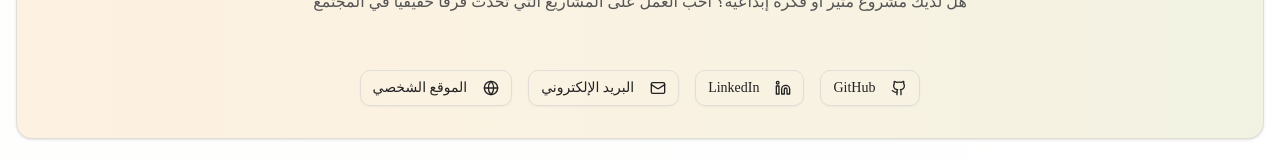
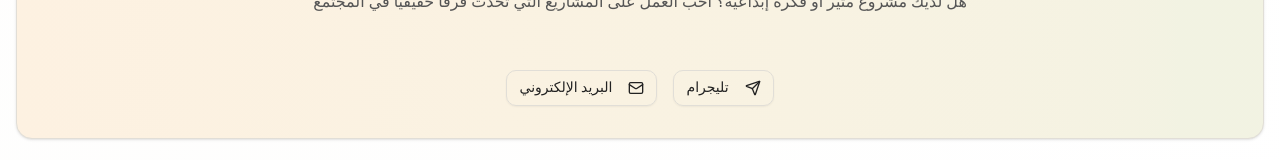
Before and after one commit to wailTz55/AlManr_frontend, a Next.js app: page /developer in a window 1280 px wide. Shown: the part 2058-2218 px from the top of the page. Built offline with nearby package versions, Linux system fonts and the light colour scheme; no server answers.

Commit message:
update devloper page

```diff
--- a/components/developer-page.tsx
+++ b/components/developer-page.tsx
@@ -5,7 +5,7 @@ import { Card } from "@/components/ui/card"
 import { Button } from "@/components/ui/button"
 import { Badge } from "@/components/ui/badge"
 import { ScrollAnimation } from "@/components/scroll-animations"
-import { Code, Palette, Zap, Heart, Github, Linkedin, Mail, Globe, Coffee, Star, Award, Lightbulb } from "lucide-react"
+import { Code, Palette, Zap, Heart, Mail, Coffee, Star, Award, Lightbulb, Send } from "lucide-react"
 
 export function DeveloperPage() {
   const [isHeartAnimating, setIsHeartAnimating] = useState(false)
@@ -210,21 +210,17 @@ export function DeveloperPage() {
             هل لديك مشروع مثير أو فكرة إبداعية؟ أحب العمل على المشاريع التي تحدث فرقاً حقيقياً في المجتمع
           </p>
           <div className="flex justify-center gap-4 flex-wrap">
-            <Button variant="outline" className="hover-lift bg-transparent">
-              <Github className="w-4 h-4 ml-2" />
-              GitHub
+            <Button variant="outline" className="hover-lift bg-transparent" asChild>
+              <a href="https://t.me/WailTZ19" target="_blank" rel="noopener noreferrer">
+                <Send className="w-4 h-4 ml-2" />
+                تليجرام
+              </a>
             </Button>
-            <Button variant="outline" className="hover-lift bg-transparent">
-              <Linkedin className="w-4 h-4 ml-2" />
-              LinkedIn
-            </Button>
-            <Button variant="outline" className="hover-lift bg-transparent">
-              <Mail className="w-4 h-4 ml-2" />
-              البريد الإلكتروني
-            </Button>
-            <Button variant="outline" className="hover-lift bg-transparent">
-              <Globe className="w-4 h-4 ml-2" />
-              الموقع الشخصي
+            <Button variant="outline" className="hover-lift bg-transparent" asChild>
+              <a href="mailto:ziadwt18@gmail.com">
+                <Mail className="w-4 h-4 ml-2" />
+                البريد الإلكتروني
+              </a>
             </Button>
           </div>
         </Card>
```
